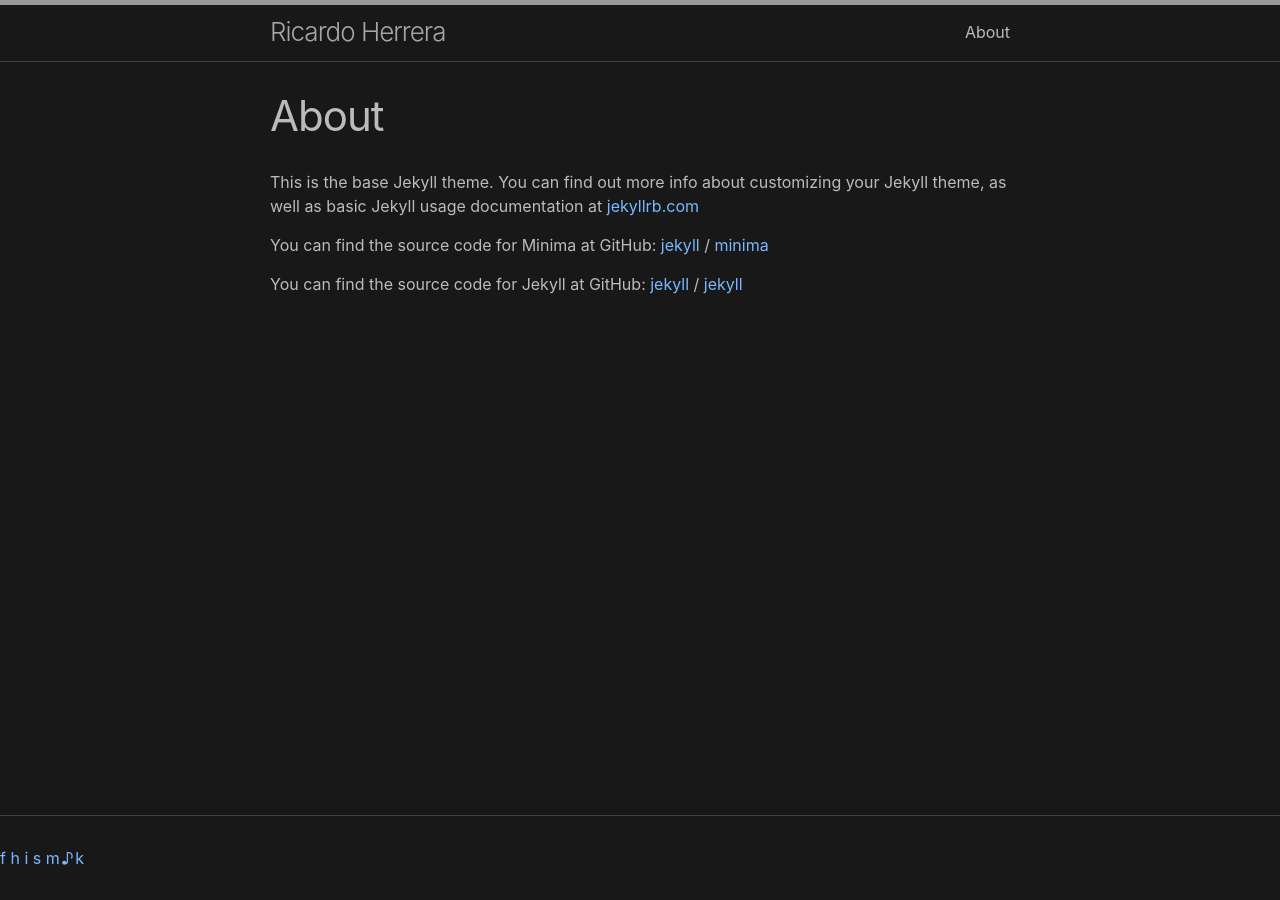
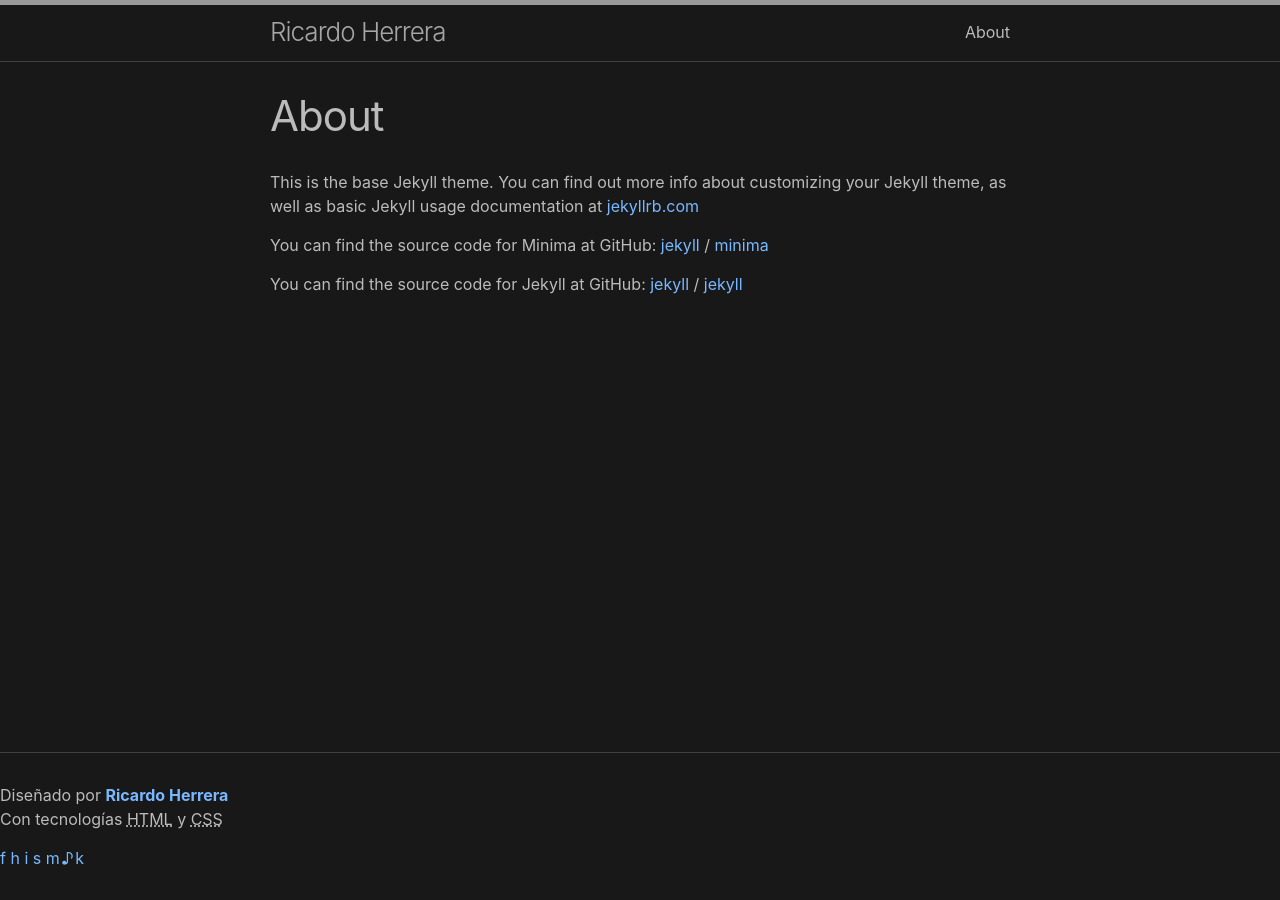
Before and after one commit to ricardoherreramx/ricardoherreramusic, a Jekyll site: the page built from about.markdown, in a window 1280 px wide. Built offline with Jekyll 4.4.1, drawn with Linux system fonts in a browser that asks for light colours; some web fonts are replaced.

Commit message:
corrected header & footer

```diff
--- a/_config.yml
+++ b/_config.yml
@@ -22,6 +22,7 @@
 email: ricardoherrer@outlook.com
 description: >- # this means to ignore newlines until "baseurl:"
   Sitio Web Oficial de Ricardo Herrera, músico compositor mexicano, pianista y percusionista lírico originario de Morelia, Michoacán (México).
+keywords: Ricardo Herrera, Pianista, Percusionista, Compositor, Mexicano, Michoacano, Morelia, Cultura, Arte, Música, Composición, Una Carta, Catedral, Dominó, Albatroz, lírico, Clásico, Contemporáneo, Instrumental, Acústica, Nueva Era, Smooth Jazz
 baseurl: "/ricardoherreramusic" # the subpath of your site, e.g. /blog
 url: "https://ricardoherreramx.github.io" # the base hostname & protocol for your site, e.g. http://example.com
 
--- a/_includes/footer.html
+++ b/_includes/footer.html
@@ -1,5 +1,9 @@
 <footer class="site-footer h-card" role="contentinfo">
   <data class="u-url" href="{{ "/" | relative_url }}"></data>
+  <a id="gitbtn" title="Hecho en GitHub" aria-label="Todas las páginas del sitio" href="/sitemap"></a>
+  <p id="credit">Diseñado por <a href="/trayectoria" aria-label="Trayectoria artística, Constancias y Reconocimientos"><b>Ricardo Herrera</b></a><br>Con tecnologías <abbr title="HyperText Markup Language">HTML</abbr> y <abbr title="Cascading StyleSheets">CSS</abbr></p>
+
+  <!-- Social Network -->
   <div id="socialbar" aria-label="redes sociales">
     {%- include social.html -%}
   </div>
--- a/_includes/head.html
+++ b/_includes/head.html
@@ -2,13 +2,68 @@
   <meta charset="utf-8">
   <meta http-equiv="X-UA-Compatible" content="IE=edge">
   <meta name="viewport" content="width=device-width, initial-scale=1">
-  {%- seo -%}
+  <title>{{ site.title }} • {{ page.title }}</title>
+  <meta name="description" content="{{ site.description }}">
+  <meta name="keywords" content="{{ site.keywords }}">
+
+  <script type="application/ld+json">
+  {
+      "@context": "https://schema.org",
+      "@type": "Person",
+      "name": "Ricardo Herrera",
+      "email": "ricardoherrer@outlook.com",
+      "url": "https://www.ricardoherrera.net",
+      "logo": "https://64.media.tumblr.com/2538c27996bd9561dc9bb3c66d583f0f/b7faee08b5b7ae40-cb/s128x128u_c1/7fee105d3557eadaa420d3f91f18e1e92b28f12d.png"
+  }
+  </script>
+
+  <!-- Name Tags -->
+  <meta name="theme-color" content="#0C0C0C">
+  <meta name="author" content="Ricardo Herrera">
+  <meta name="googlebot" content="index,follow">
+  <meta name="robots" content="index,follow">
+  <meta name="generator" content="Jekyll">
+  <meta name="geo.region" content="MX">
+
+  <!-- Open Graph -->
+  <meta property="og:type" content="website">
+  <meta property="og:site_name" content="Ricardo Herrera">
+  <meta property="og:title" content="Ricardo Herrera • Pianista y Compositor">
+  <meta property="og:description" content="Músico Compositor Mexicano">
+  <meta property="og:url" content="https://www.ricardoherrera.net/">
+  <meta property="og:image" content="https://64.media.tumblr.com/aae24d52b34a7e70e2325831291232a1/b7faee08b5b7ae40-f8/s2048x3072/6961ff1612a35acbd7183bcca956750ed3110a55.png">
+  <meta property="og:image:alt" content="pianista en escenario">
+  <meta property="og:locale" content="es_MX">
+  <meta name="twitter:card" content="summary_large_image">
+
+  <!-- Schema.org -->
+  <meta itemprop="creator" content="Ricardo Iribarren Herrera">
+  <meta itemprop="countryOfOrigin" content="Mexico">
+  <meta itemprop="abstract" content="Sitio Web Oficial de Ricardo Herrera, músico compositor mexicano, pianista y percusionista lírico originario de Morelia, Michoacán.">
+  <meta itemprop="accessibilitySummary" content="Navegación con teclado o ratón en escritorio. Navegación táctil en dispositivos móviles. Diseño gráfico responsivo y de alto contraste. Imágenes descritas en texto alternativo y Roles ARIA asignados.">
+
+  <!-- Linked Resources -->
+  <link rel="author" href="https://www.ricardoherrera.net/">
+  <link rel="me" href="mailto:ricardoherrer@outlook.com">
+  <link rel="canonical" href="https://www.ricardoherrera.net/">
+
+  <!-- Shortcut Icon -->
+  <meta name="application-name" content="Ricardo Herrera">
+  <meta name="apple-mobile-web-app-title" content="Ricardo Herrera">
+  <link rel="icon" type="image/svg+xml" href="https://dl.dropbox.com/s/w46wk8oxxkggaz5/favicon.svg">
+  <link rel="manifest" href="https://dl.dropbox.com/s/dbkqlbqw62qcjv0/manifest.json">
+  <link rel="shortcut icon" type="image/x-icon" href="https://64.media.tumblr.com/f99db66dea31027a8ca214341e7b6c3a/b7faee08b5b7ae40-71/s2048x3072/1fae8951f97a0acd0148cae3adbd158786ab92f4.png">
+  <link rel="apple-touch-icon" sizes="128x128" href="https://64.media.tumblr.com/0fe452416531b97c12ff070fca233f6b/b7faee08b5b7ae40-0d/s128x128u_c1/443f99b1297f577aff22d784ea0944e2f8800887.pnj">
+
+  <!-- Prebrowsing -->
+  <link rel="preload" as="image" href="https://64.media.tumblr.com/0fe452416531b97c12ff070fca233f6b/b7faee08b5b7ae40-0d/s128x128u_c1/443f99b1297f577aff22d784ea0944e2f8800887.png">
+  <link rel="preload" as="font" href="https://static.tumblr.com/u7xl2pm/hjergg6qx/cavana-variable.ttf" crossorigin="anonymous">
+  <link rel="preload" as="font" href="https://static.tumblr.com/u7xl2pm/c57rghmu7/cavana-variable.woff2" crossorigin="anonymous">
+
   <link rel="stylesheet" href="{{ "/assets/css/style.css" | relative_url }}">
   {%- feed_meta -%}
   {%- if jekyll.environment == 'production' and site.google_analytics -%}
     {%- include google-analytics.html -%}
   {%- endif -%}
 
-  {%- include custom-head.html -%}
-
 </head>
```
